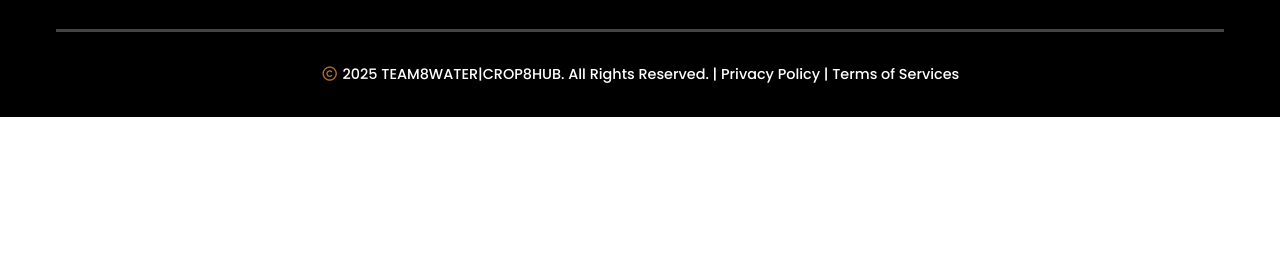
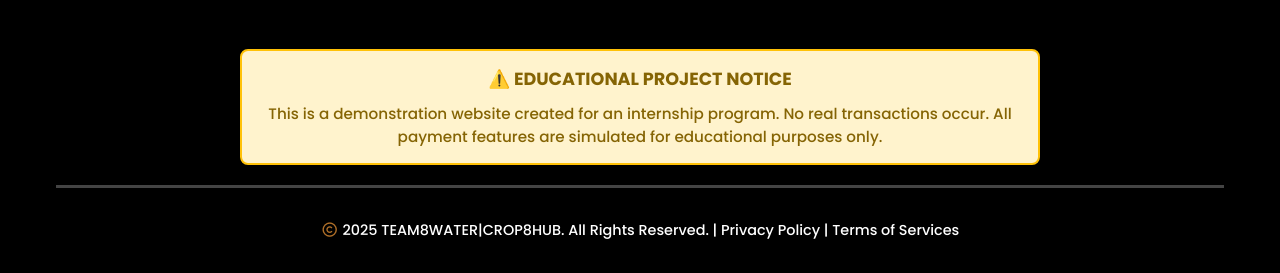
Before and after one commit to brytvillz/Team8water, a plain HTML site: page index.html in a window 1280 px wide. Shown: the part 5374-5647 px from the top of the page. Before the commit the page ends 5491 px from the top, so only its background shows below. Drawn offline with Linux system fonts and the light colour scheme.

Commit message:
Add educational disclaimers and meta tags to prevent phishing/scam warnings
- Added 'noindex, nofollow' meta tags to prevent search indexing
- Added educational meta descriptions
- Added visible warning banner on payment page
- Updated page titles to indicate demo/educational project
- These changes help Chrome Safe Browsing recognize this as an educational project

```diff
--- a/index.html
+++ b/index.html
@@ -3,7 +3,12 @@
   <head>
     <meta charset="UTF-8" />
     <meta name="viewport" content="width=device-width, initial-scale=1.0" />
-    <title>Crop8hub - Team 8 water</title>
+    <title>Crop8hub - Educational Demo Project</title>
+
+    <!-- Educational Project Indicators -->
+    <meta name="description" content="Educational e-commerce demo for internship program. NO REAL TRANSACTIONS. All features simulated for learning only." />
+    <meta name="robots" content="noindex, nofollow" />
+    <meta name="author" content="Team 8 Water - Internship Cohort" />
 
     <!-- Preload Critical Resources -->
     <link rel="preload" href="index.css" as="style" />
@@ -661,6 +666,12 @@
           </a>
         </div>
       </section>
+      <div style="background: #fff3cd; border: 2px solid #ffc107; padding: 15px; margin: 20px auto; max-width: 800px; border-radius: 8px; text-align: center;">
+        <strong style="color: #856404; font-size: 1.1rem;">⚠️ EDUCATIONAL PROJECT NOTICE</strong>
+        <p style="color: #856404; margin: 10px 0 0 0; font-size: 0.95rem;">
+          This is a demonstration website created for an internship program. No real transactions occur. All payment features are simulated for educational purposes only.
+        </p>
+      </div>
       <p class="footer-credit">
         <i class="fa-regular fa-copyright"></i>
         2025 TEAM8WATER|CROP8HUB. All Rights Reserved. | Privacy Policy | Terms
```
Also changed, not shown: payoutsystem/pay.html (+6 -0 lines).
